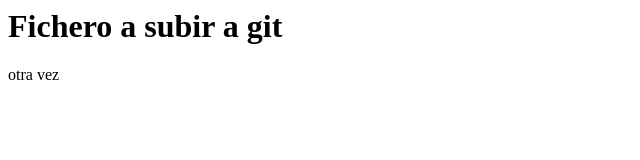
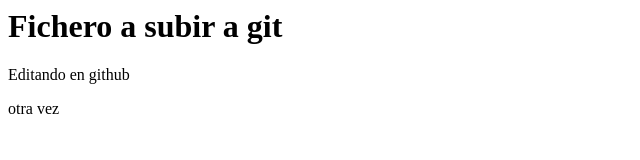
Before and after one commit to abbadehan/CursoGit, a plain HTML site: page index.html in a window 1280 px wide. Shown: the whole page, without its empty margins (0-640 px from the left). Drawn offline with Linux system fonts and the light colour scheme.

Commit message:
Update index.html

```diff
--- a/index.html
+++ b/index.html
@@ -6,7 +6,7 @@
 </head>
 <body>
 <h1>Fichero a subir a git</h1>
-
+                                             <p>Editando en github</p>
 <p>otra vez</p>
 </body>
 </html>
```
